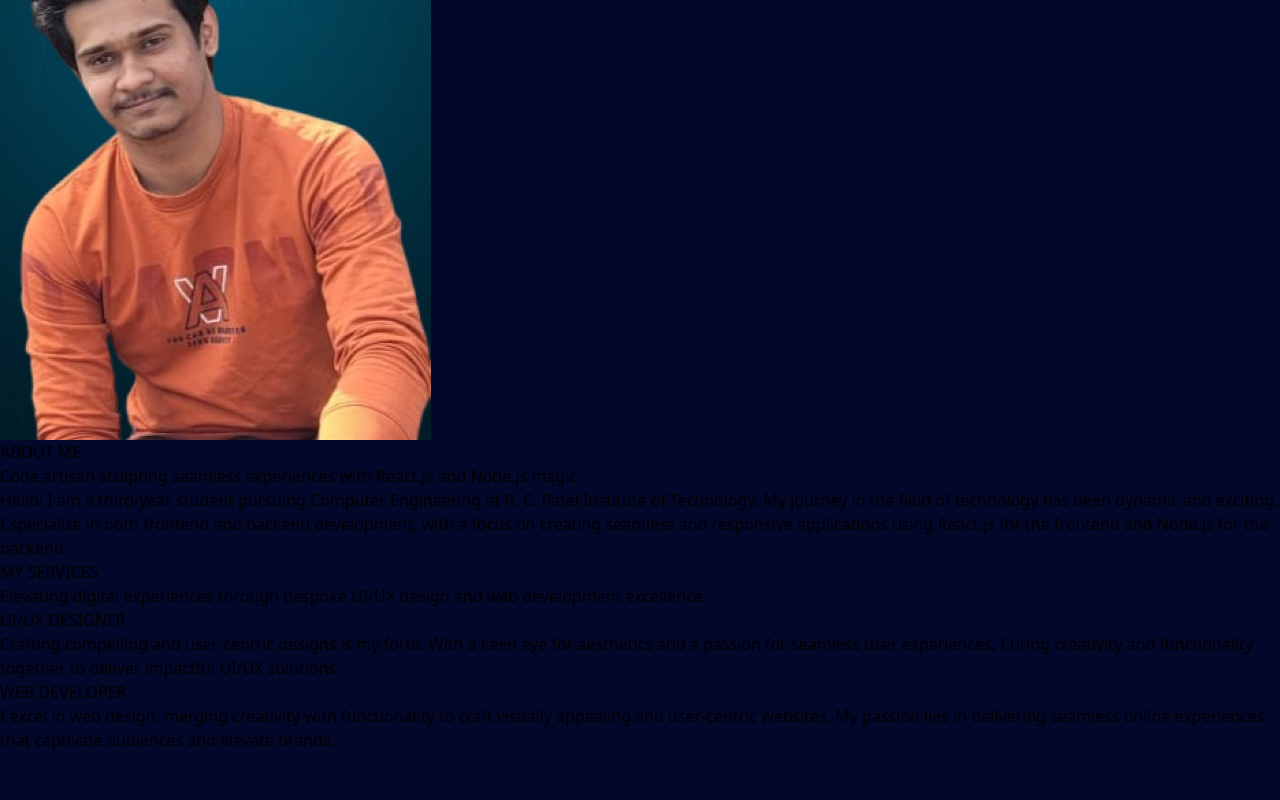
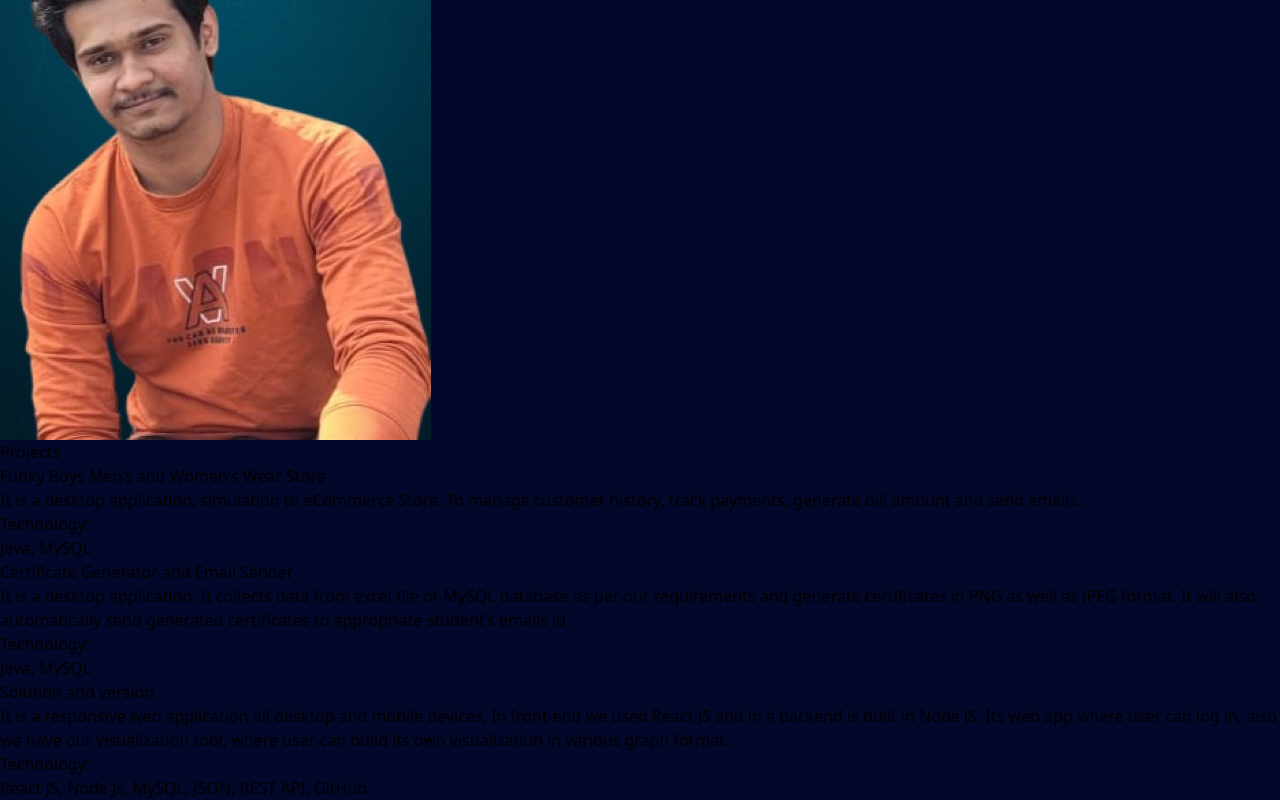
Before and after one commit to Vinit-S-Patil/Portfolio, a React (Vite) app: page / in a window 1280 px wide. Shown: the part 259-1059 px from the top of the page. Before the commit the page ends 1011 px from the top, so only its background shows below. Built offline with nearby package versions, Linux system fonts and the light colour scheme.

Commit message:
projects

```diff
--- a/src/App.jsx
+++ b/src/App.jsx
@@ -2,6 +2,7 @@ import { useState } from 'react'
 import reactLogo from './assets/react.svg'
 import viteLogo from '/vite.svg'
 import Homepage from './pages/HomePage'
+import Projects from './pages/Projects'
 import { BrowserRouter, Routes, Route } from "react-router-dom"
 import './App.css'
 
@@ -34,6 +35,9 @@ function App() {
         <Routes>
           <Route path="/" element={<Homepage />} />
         </Routes>
+        <Routes>
+          <Route path="/" element={<Projects />} />
+        </Routes>
       </BrowserRouter >
     </>
   )
--- a/src/pages/HomePage.jsx
+++ b/src/pages/HomePage.jsx
@@ -60,21 +60,20 @@ const Homepage = () => {
                 </div>
             </div>
             {/* ABOUT ME */}
-            <div>
+            {/* <div>
                 <div className='ml-10 mt-6 text-3xl font-medium tracking-wider text-green-700'>ABOUT ME</div>
                 <div className='ml-10 w-1/2 ml-10 mt-6 text-2xl font-medium tracking-wider text-green-700'>Code artisan sculpting seamless experiences with React.js and Node.js magic.</div>
                 <div className='text-xl ml-10 mt-6 text-green-100 w-1/2'>Hello! I am a third-year student pursuing Computer Engineering at R. C. Patel Institute of Technology. My journey in the field of technology has been dynamic and exciting. I specialize in both frontend and backend development, with a focus on creating seamless and responsive applications using React.js for the frontend and Node.js for the backend.
                 </div>
-            </div>
-            <div className='mt-10'>
-                <div className='text-indigo-300 text-center text-3xl font-semibold'>MY SERVICES</div>
-                <div className='mt-6 text-indigo-300 text-xl text-center font-medium '>Elevating digital experiences through bespoke UI/UX design and web development excellence</div>
-                {/* <div className='mt-6 text-green-700 flex justify-evenly'> */}
-                {/* <div className='h-72 w-[30rem] bg-zinc-900'> */}
+            </div> */}
+            {/* MY SERVICES */}
+            {/* <div className='mt-10'>
+                <div className='text-white text-center text-3xl font-semibold'>MY SERVICES</div>
+                <div className='mt-6 text-white text-xl text-center font-medium '>Elevating digital experiences through bespoke UI/UX design and web development excellence</div>
                 <div className='mt-6 text-white flex justify-evenly'>
                     {
                         Services.map((Element) =>
-                            <div className='h-72 w-[30rem] bg-slate-800 '>
+                            <div className='h-72 w-[30rem] bg-slate-800 border-[#243c5a]'>
                                 <div className='text-center mt-10 text-xl font-medium font-sans '>{Element.Title}</div>
                                 <div>
                                     <div className='flex justify-center'>
@@ -87,7 +86,7 @@ const Homepage = () => {
                         )
                     }
                 </div>
-            </div>
+            </div> */}
         </div>
     )
 }
--- /dev/null
+++ b/src/pages/Projects.jsx
@@ -0,0 +1,32 @@
+import React from 'react'
+
+const Projects = () => {
+    const ProjectList = [
+        { "Title": "Funky Boys Men's and Women's Wear Store", "Description": "It is a desktop application, simulation to eCommerce Store. To manage customer history, track payments, generate bill amount and send emails.", "Technologies": "Java, MySQL", "Images": "" },
+        { "Title": "Certificate Generator and Email Sender", "Description": "It is a desktop application. It collects data from excel file or MySQL database as per our requirements and generate certificates in PNG as well as JPEG format. It will also automatically send generated certificates to appropriate student’s emails id", "Technologies": "Java, MySQL", "Images": "" },
+        { "Title": "Solution and version", "Description": "It is a responsive web application all desktop and mobile devices, In front-end we used React JS and in a backend is built in Node JS. Its web app where user can log in, also we have our visualization tool, where user can build its own visualization in various graph format.", "Technologies": "React JS, Node Js, MySQL, JSON, REST API, GitHub", "Images": "" },
+    ]
+    return (
+        <div>
+            <div className='text-white text-center text-5xl font-semibold'>Projects</div>
+
+            <div>
+                {
+                    ProjectList.map((Element) =>
+                        <div className='ml-10'>
+                            <div className='mt-20 text-3xl text-amber-500'>{Element.Title}</div>
+                            <div className='w-1/2'>
+                                <div className='text-white text-xl mt-9'>{Element.Description}</div>
+                                <div className='text-white text-xl mt-4 text-amber-300'>Technology:</div>
+                                <div className='text-white text-xl mt-4 '>{Element.Technologies}</div>
+                            </div>
+
+                        </div>
+                    )
+                }
+            </div>
+
+        </div >
+    )
+}
+export default Projects
```
